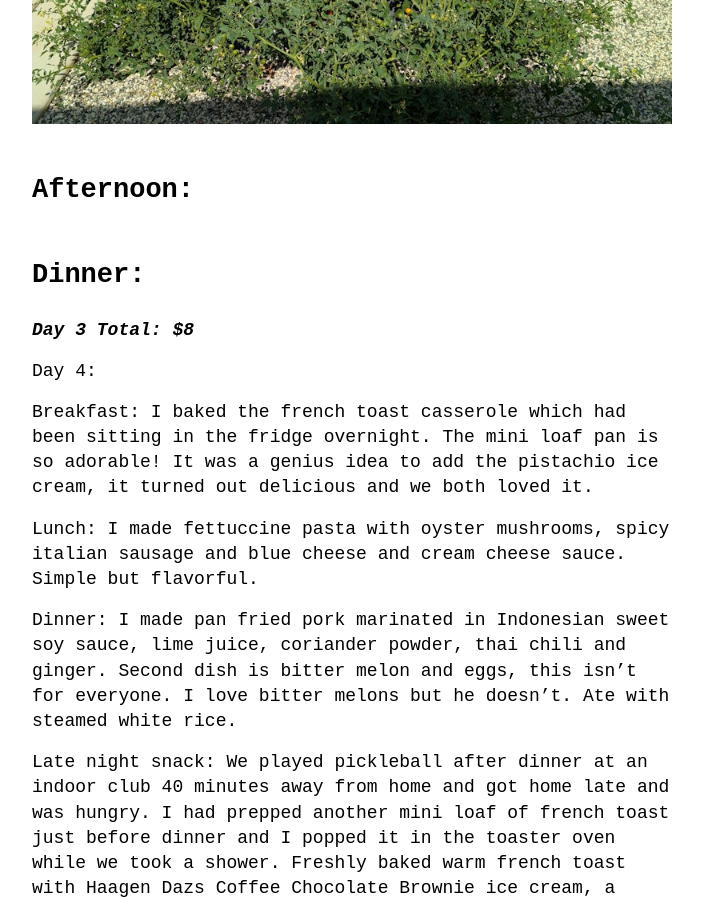
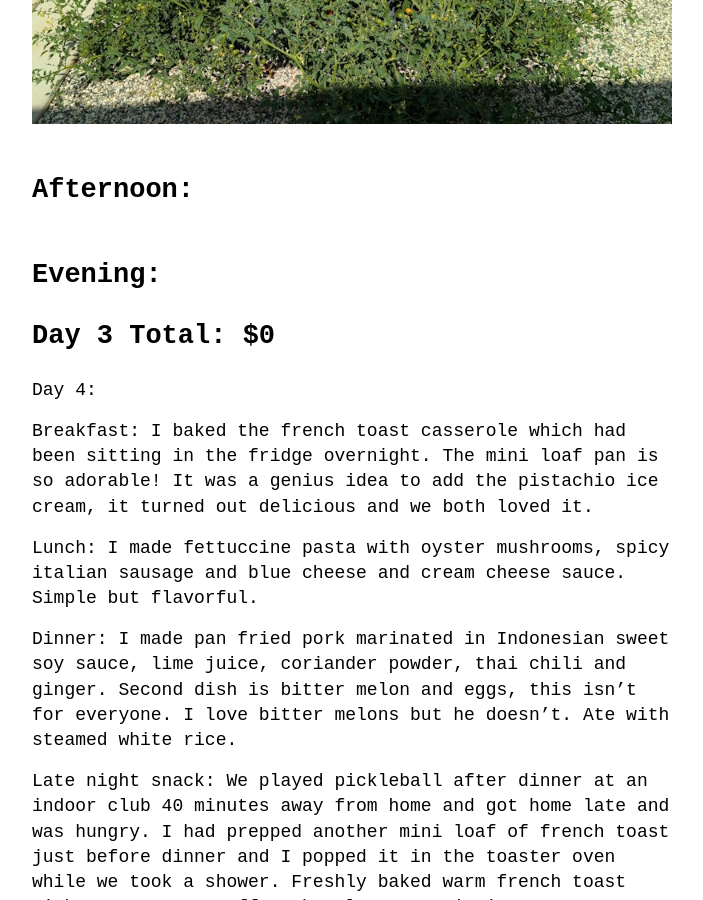
Before and after one commit to groceryshoppingisfun/weeklyfoodjournal, a Jekyll site: the page built from _posts/2025-06-16-Thai-Inspired-Cooking-Week.md, in a window 1280 px wide and 900 px high, scrolled down 6128 px. Shown: the whole window, without its empty margins (288-991 px from the left). Built offline with Jekyll 4.4.1, drawn with Linux system fonts in a browser that asks for light colours.

Commit message:
Update 2025-06-16-Thai-Inspired-Cooking-Week.md

```diff
--- a/_posts/2025-06-16-Thai-Inspired-Cooking-Week.md
+++ b/_posts/2025-06-16-Thai-Inspired-Cooking-Week.md
@@ -70,10 +70,9 @@ Lunch is a simple stir fried pork with ginger and green onions and rice. I was t
 
 ## Afternoon:
 
+## Evening:
 
-## Dinner:
-
-***Day 3 Total: $8***
+# Day 3 Total: $0
 
 Day 4:
 
```
